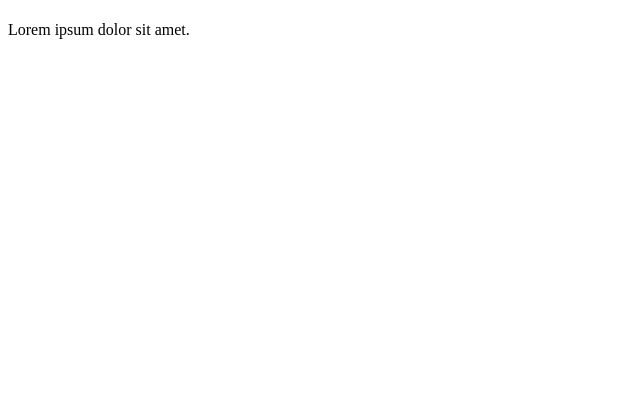
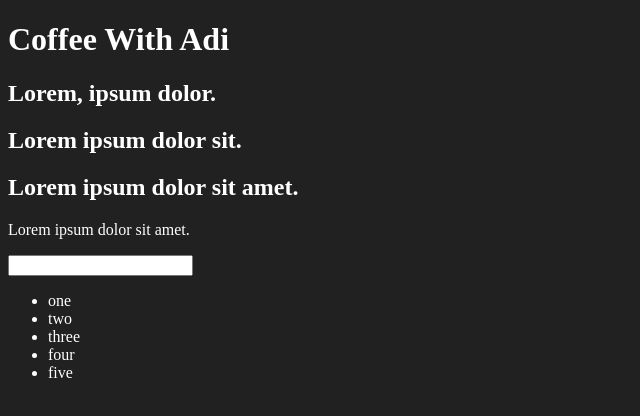
Before and after one commit to AdityaDhanorkar/JavaScript, a plain HTML site: page 06_dom/one.html in a window 1280 px wide. Shown: the whole page, without its empty margins (0-640 px from the left). Drawn offline with Linux system fonts and the light colour scheme.

Commit message:
Console Practice

```diff
--- a/06_dom/one.html
+++ b/06_dom/one.html
@@ -3,11 +3,28 @@
 <head>
     <meta charset="UTF-8">
     <title>DOM Introduction</title>
+    <style>
+        .bg-black{
+            background-color: #212121;
+            color: #ffff;
+        }
+    </style>
 </head>
-<body>
-    <div class="bg-black">
-        <h1 class="heading"></h1>
+<body class="bg-black">
+    <div >
+        <h1 id="tittle" class="heading">Coffee With Adi <span style="display: none;">Patil</span></h1>
+        <h2>Lorem, ipsum dolor.</h2>
+        <h2>Lorem ipsum dolor sit.</h2>
+        <h2>Lorem ipsum dolor sit amet.</h2>
         <p>Lorem ipsum dolor sit amet.</p>
+        <input type="password">
+        <ul>
+            <li class="patil">one</li>
+            <li class="patil">two</li>
+            <li class="patil">three</li>
+            <li class="patil">four</li>
+            <li class="patil">five</li>
+        </ul>
     </div>
 </body>
 </html>
```
Also changed, not shown: 1 other file.
